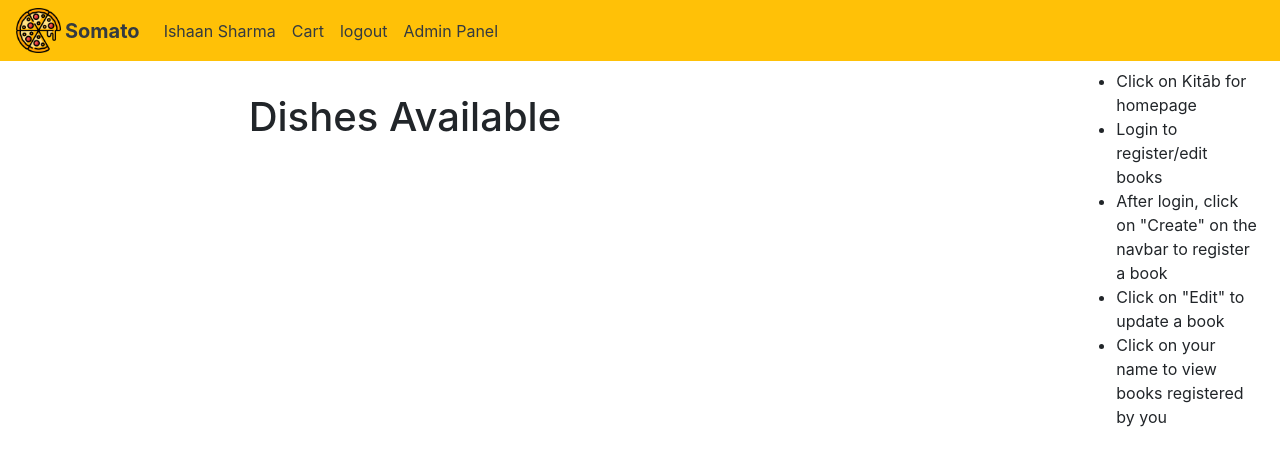
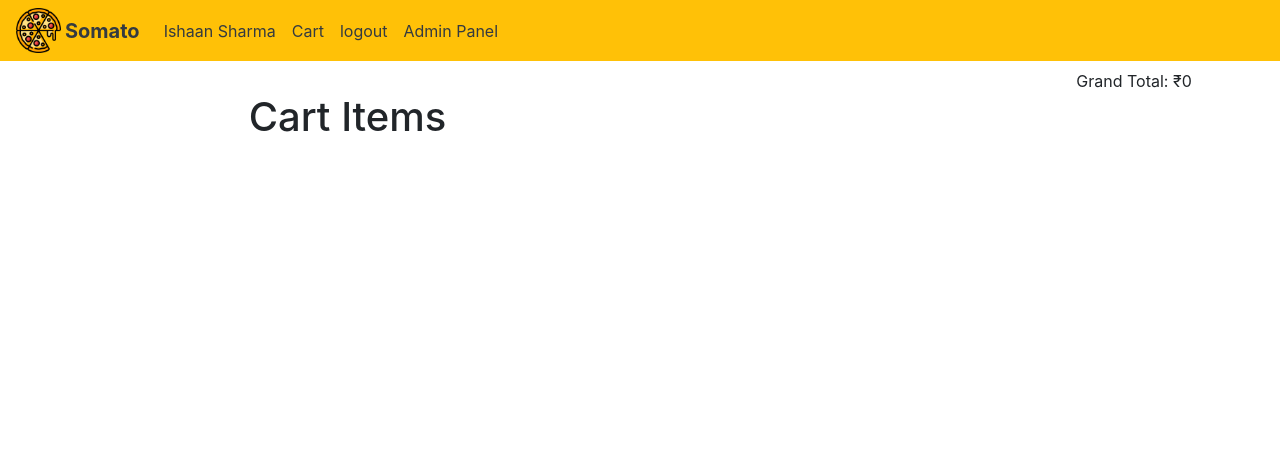
Before and after one commit to ishaansharma7/zomato-clone, a Django app: page /cart/ in a window 1280 px wide. Shown: the top 466 px of the page. Run offline with Django 4.2, Linux system fonts and the light colour scheme; a user stored in the database is signed in; some libraries are stand-ins or nearby versions.

Commit message:
completed cart listing

```diff
--- a/restaurant_app/models.py
+++ b/restaurant_app/models.py
@@ -48,7 +48,7 @@ class OrderDetail(models.Model):
     quantity = models.IntegerField(validators=[MinValueValidator(limit_value=0), MaxValueValidator(5)], default=1)
     total_price = models.DecimalField(max_digits=10, decimal_places=2, blank=True, null=True)
     order_placed = models.BooleanField(default=False)
-    order_time = models.DateTimeField(auto_now_add=True)
+    order_time = models.DateTimeField(auto_now=True)
 
 
     def __str__(self):
--- a/restaurant_app/templatetags/custom_filters.py
+++ b/restaurant_app/templatetags/custom_filters.py
@@ -7,3 +7,8 @@ def get_dict_value(key, dictionary):
     if str(key) in dictionary:
         return dictionary[str(key)]
     return None
+
+
+@register.filter
+def multiply(v1, v2):
+    return round(v1*v2, 2)
--- a/restaurant_app/urls.py
+++ b/restaurant_app/urls.py
@@ -1,5 +1,5 @@
 from django.urls import path
-from .views import DishListing, add_item, remove_item, cart_listing
+from .views import DishListing, add_item, remove_item, cart_listing, add_item_cart, remove_item_cart
 
 app_name = 'restaurant_app'
 
@@ -7,5 +7,7 @@ urlpatterns = [
     path('home/', DishListing.as_view(), name='dish_listing'),
     path('add-item/<int:page>/<str:dish_id>/<str:dish_name>', add_item, name='add_item'),
     path('remove-item/<int:page>/<str:dish_id>/<str:dish_name>', remove_item, name='remove_item'),
+    path('add-item-cart/<str:dish_id>/<str:dish_name>', add_item_cart, name='add_item_cart'),
+    path('remove-item-cart/<str:dish_id>/<str:dish_name>', remove_item_cart, name='remove_item_cart'),
     path('cart/', cart_listing, name='cart_listing')
 ]
--- a/restaurant_app/views.py
+++ b/restaurant_app/views.py
@@ -9,6 +9,7 @@ from django.urls import reverse
 from pprint import pprint
 from django.contrib.auth.mixins import LoginRequiredMixin
 from django.contrib.auth.decorators import login_required
+from restaurant_app.utils import add_item_operation, remove_item_operation
 
 
 class DishListing(LoginRequiredMixin, ListView):
@@ -48,27 +49,7 @@ class DishListing(LoginRequiredMixin, ListView):
 
 @login_required(login_url='accounts_app:login')
 def add_item(request, page, dish_id, dish_name):
-    user_email = request.user.email
-    # dish_id = int(dish_id)
-    if 'cart_session' not in request.session:
-        request.session['cart_session'] = {}
-    if user_email not in request.session['cart_session']:
-        request.session['cart_session'][user_email] = {}
-        request.session['cart_session'][user_email][dish_id] = 1
-        print('r1')
-    else:
-        if dish_id in request.session['cart_session'][user_email]:
-            if request.session['cart_session'][user_email][dish_id] == 5:
-                request.session['dish_operation'] = 'Limit exceeded!'
-                print('r2')
-            else:
-                request.session['cart_session'][user_email][dish_id] += 1
-                request.session['dish_operation'] = dish_name + ' added to cart!'
-                print('r3')
-        else:
-            request.session['cart_session'][user_email][dish_id] = 1
-            request.session['dish_operation'] = dish_name + ' added to cart!'
-            print('r4')
+    add_item_operation(request, dish_id, dish_name)
     # pprint(dict(request.session), indent=2)
     url = reverse('restaurant_app:dish_listing') + f'?page={page}'
     return redirect(url)
@@ -76,23 +57,25 @@ def add_item(request, page, dish_id, dish_name):
 
 @login_required(login_url='accounts_app:login')
 def remove_item(request, page, dish_id, dish_name):
-    user_email = request.user.email
-    if 'cart_session' not in request.session:
-        request.session['cart_session'] = {}
-    if user_email not in request.session['cart_session']:
-        print('never added any item')
-    else:
-        if dish_id in request.session['cart_session'][user_email]:
-            if request.session['cart_session'][user_email][dish_id] == 1:
-                request.session['cart_session'][user_email].pop(dish_id)
-                request.session['dish_operation'] = dish_name +' removed from cart'
-            else:
-                request.session['cart_session'][user_email][dish_id] -= 1
-                request.session['dish_operation'] = dish_name +' removed from cart'
-        else:
-            print('this item was not added before')
+    remove_item_operation(request, dish_id, dish_name)
     # pprint(dict(request.session), indent=2)
     url = reverse('restaurant_app:dish_listing') + f'?page={page}'
+    return redirect(url)
+
+
+@login_required(login_url='accounts_app:login')
+def add_item_cart(request, dish_id, dish_name):
+    add_item_operation(request, dish_id, dish_name)
+    # pprint(dict(request.session), indent=2)
+    url = reverse('restaurant_app:cart_listing')
+    return redirect(url)
+
+
+@login_required(login_url='accounts_app:login')
+def remove_item_cart(request, dish_id, dish_name):
+    remove_item_operation(request, dish_id, dish_name)
+    # pprint(dict(request.session), indent=2)
+    url = reverse('restaurant_app:cart_listing')
     return redirect(url)
 
 
@@ -106,4 +89,6 @@ def cart_listing(request):
 
     matching_dishes = Dish.objects.filter(id__in=session_dishes_dict.keys())
     context = {'cart_dishes': matching_dishes}
+    if 'cart_session' in request.session and user_email in request.session['cart_session']:
+        context['quantity'] = dict(request.session['cart_session'][user_email])
     return render(request, 'restaurant_app/cart_listing.html', context)
--- a/templates/restaurant_app/cart_listing.html
+++ b/templates/restaurant_app/cart_listing.html
@@ -1,6 +1,6 @@
 {% extends 'base.html' %}
 {% load custom_filters %}
-{% block title %}Dishes{% endblock %}
+{% block title %}Cart{% endblock %}
 
 {% block body_block %}
 
@@ -11,7 +11,7 @@
 
     <div class="col-md-8 my-2">
         <div class="container mt-4">
-            <h1>Dishes Available</h1>
+            <h1>Cart Items</h1>
             <ul class="list-group mt-4">
                 {% for dish in cart_dishes %}
                 <li class="list-group-item">
@@ -26,7 +26,18 @@
                                     <strong>{{ dish.restaurant.name }}</strong><br>
                                     Desc: {{ dish.description }}
                         </div>
-
+                        <div class="col-md-3">
+                            <div class="row my-4 mx-auto">
+                                <a href="{% url 'restaurant_app:remove_item_cart' dish_id=dish.id dish_name=dish.name %}"><button class="btn btn-secondary col" id="decrement">-</button></a>
+                            {% if dish.id|stringformat:"s" in quantity %}
+                            <input type="number" id="quantity" class="form-control text-center col" value="{{ dish.id|get_dict_value:quantity }}" readonly>
+                            {% else %}
+                            <input type="number" id="quantity" class="form-control text-center col" value="0" readonly>
+                            {% endif %}
+                            <a href="{% url 'restaurant_app:add_item_cart' dish_id=dish.id dish_name=dish.name %}"><button class="btn btn-secondary col" id="increment">+</button></a>
+                            </div>
+                            <div>Sub Total: ₹<span id="sub-total">{{dish.id|get_dict_value:quantity|multiply:dish.price}}</span></div>
+                        </div>
                     </div>
                 </li>
 
@@ -38,16 +49,29 @@
     </div>
 
     <div class="col-md-2 my-2">
-        <ul>
-            <li>Click on Kitāb for homepage</li>
-            <li>Login to register/edit books</li>
-            <li>After login, click on "Create" on the navbar to register a book</li>
-            <li>Click on "Edit" to update a book</li>
-            <li>Click on your name to view books registered by you</li>
-          </ul>
+        <p>Grand Total: ₹<span id="total-value"></span></p>
+        {% if cart_dishes %}
+        <button class="btn btn-success">Place Order</button>
+        {% endif %}
     </div>
 </div>
 
+<script>
+    // Get all elements with the id 'sub-total'
+    const subTotalElements = document.querySelectorAll('[id="sub-total"]');
 
+    // Initialize a variable to hold the total value
+    let totalValue = 0;
+
+    // Loop through each 'sub-total' element and add its value to the total
+    subTotalElements.forEach(element => {
+        const value = parseFloat(element.innerText); // Convert the inner text to a float
+        totalValue += value;
+    });
+
+    // Update the total value in the HTML
+    const totalValueElement = document.getElementById('total-value');
+    totalValueElement.textContent = totalValue;
+</script>
 
 {% endblock %}
--- a/templates/restaurant_app/dish_listing.html
+++ b/templates/restaurant_app/dish_listing.html
@@ -48,12 +48,14 @@
                                     <a href="{% url 'restaurant_app:remove_item' page=page_obj.number dish_id=dish.id dish_name=dish.name %}"><button class="btn btn-secondary col" id="decrement">-</button></a>
                                 {% if dish.id|stringformat:"s" in quantity %}
                                 <input type="number" id="quantity" class="form-control text-center col" value="{{ dish.id|get_dict_value:quantity }}" readonly>
-                                {{ quantity.dish.id|stringformat:'s' }}
                                 {% else %}
                                 <input type="number" id="quantity" class="form-control text-center col" value="0" readonly>
                                 {% endif %}
                                 <a href="{% url 'restaurant_app:add_item' page=page_obj.number dish_id=dish.id dish_name=dish.name %}"><button class="btn btn-secondary col" id="increment">+</button></a>
                                 </div>
+                                {% if dish.id|stringformat:"s" in quantity %}
+                                <div>Sub Total: ₹{{dish.id|get_dict_value:quantity|multiply:dish.price}}</div>
+                                {% endif %}
                         </div>
                     </div>
                 </li>
```
Also changed, not shown: restaurant_app/utils.py (+40 -0 lines), db.sqlite3, restaurant_app/migrations/0012_alter_dish_id_alter_orderdetail_order_time.py (added).
